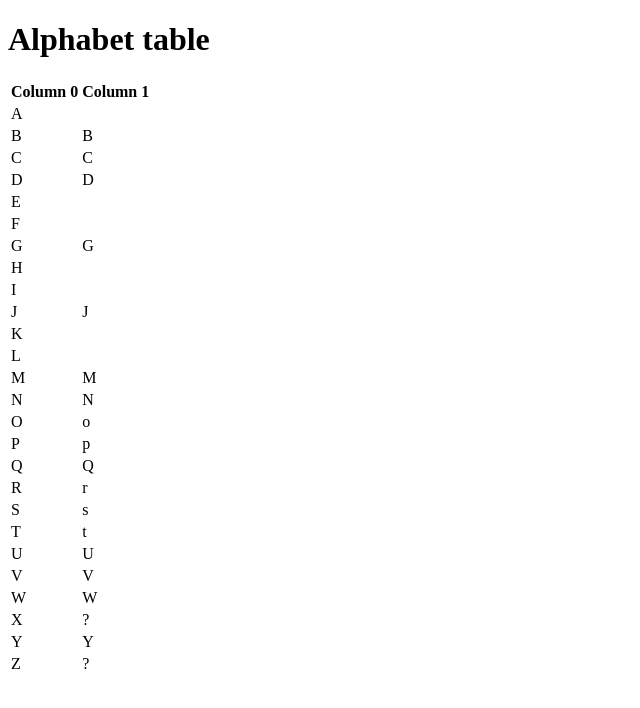
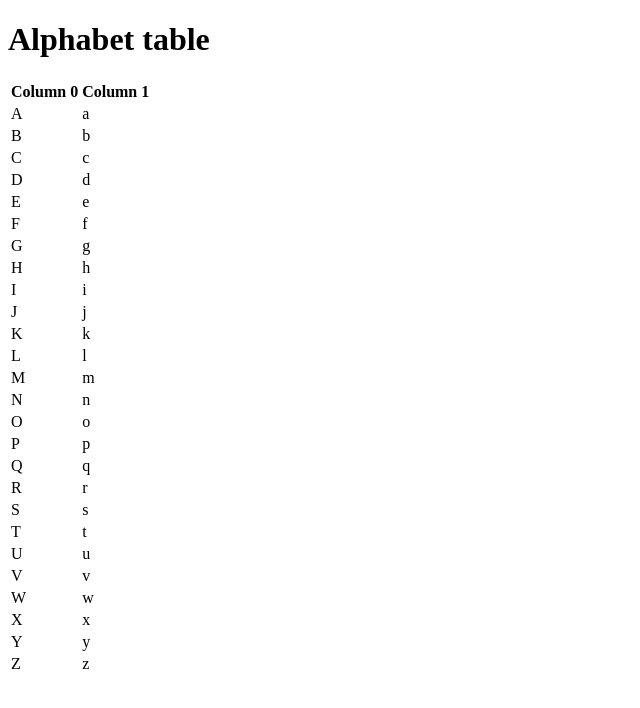
Before and after one commit to comp426-2023-spring/a01-awtack, a website: page public/index.html in a window 1280 px wide. Shown: the whole page, without its empty margins (0-640 px from the left). Drawn offline with Linux system fonts and the light colour scheme.

Commit message:
Update index.html

```diff
--- a/public/index.html
+++ b/public/index.html
@@ -16,46 +16,46 @@
 				</thead>
 				<tbody>
   					<tr>
-    						<td>A</td><td></td>
+    						<td>A</td><td>a</td>
   					</tr>
   					<tr>
-    						<td>B</td><td>B</td>
+    						<td>B</td><td>b</td>
   					</tr>
   					<tr>
-    						<td>C</td><td>C</td>
+    						<td>C</td><td>c</td>
   					</tr>
   					<tr>
-    						<td>D</td><td>D</td>
+    						<td>D</td><td>d</td>
   					</tr>
   					<tr>
-    						<td>E</td><td></td>
+    						<td>E</td><td>e</td>
   					</tr>
   					<tr>
-    						<td>F</td><td></td>
+    						<td>F</td><td>f</td>
   					</tr>
   					<tr>
-    						<td>G</td><td>G</td>
+    						<td>G</td><td>g</td>
   					</tr>
 					<tr>
-                                                <td>H</td><td></td>
+                                                <td>H</td><td>h</td>
                                         </tr>
 					<tr>
-                                                <td>I</td><td></td>
+                                                <td>I</td><td>i</td>
                                         </tr>
 					<tr>
-                                                <td>J</td><td>J</td>
+                                                <td>J</td><td>j</td>
                                         </tr>
 					<tr>
-                                                <td>K</td><td></td>
+                                                <td>K</td><td>k</td>
                                         </tr>
 					<tr>
-                                                <td>L</td><td></td>
+                                                <td>L</td><td>l</td>
                                         </tr>
 					<tr>
-                                                <td>M</td><td>M</td>
+                                                <td>M</td><td>m</td>
                                         </tr>
 					<tr>
-                                                <td>N</td><td>N</td>
+                                                <td>N</td><td>n</td>
                                         </tr>
 					<tr>
                                                 <td>O</td><td>o</td>
@@ -64,7 +64,7 @@
                                                 <td>P</td><td>p</td>
                                         </tr>
 					<tr>
-                                                <td>Q</td><td>Q</td>
+                                                <td>Q</td><td>q</td>
                                         </tr>
 					<tr>
                                                 <td>R</td><td>r</td>
@@ -76,22 +76,22 @@
                                                 <td>T</td><td>t</td>
                                         </tr>
 					<tr>
-                                                <td>U</td><td>U</td>
+                                                <td>U</td><td>u</td>
                                         </tr>
 					<tr>
-                                                <td>V</td><td>V</td>
+                                                <td>V</td><td>v</td>
                                         </tr>
 					<tr>
-                                                <td>W</td><td>W</td>
+                                                <td>W</td><td>w</td>
                                         </tr>
 					<tr>
-                                                <td>X</td><td>?</td>
+                                                <td>X</td><td>x</td>
                                         </tr>
 					<tr>
-                                                <td>Y</td><td>Y</td>
+                                                <td>Y</td><td>y</td>
                                         </tr>
 					<tr>
-                                                <td>Z</td><td>?</td>
+                                                <td>Z</td><td>z</td>
                                         </tr>
 				</tbody>
 			</table>
```
